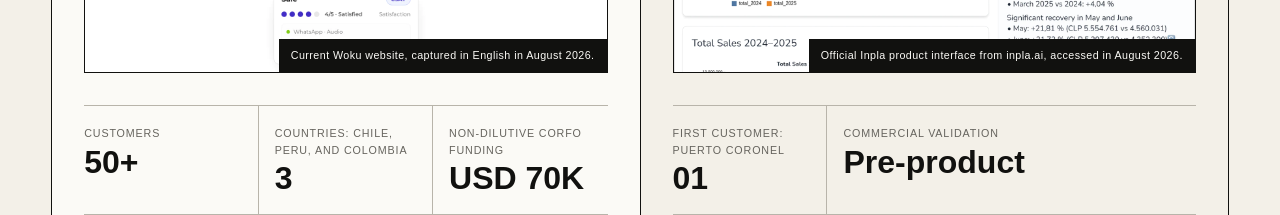
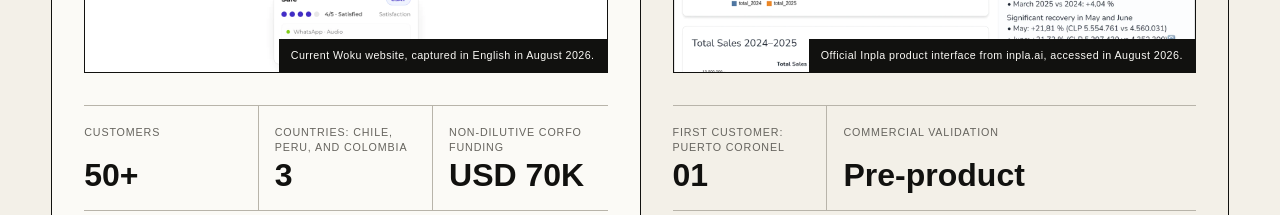
Before and after one commit to PauRiquelmee/pauriquelmee.github.io, a Next.js app: page / in a window 1280 px wide. Shown: the part 1840-2055 px from the top of the page. Built offline with nearby package versions, Linux system fonts and the light colour scheme; a web font is replaced by a local one.

Commit message:
💄 Align project metric values

```diff
--- a/src/app/globals.css
+++ b/src/app/globals.css
@@ -221,7 +221,7 @@
 .project-metrics div { padding: 1.2rem 1rem 1.2rem 0; border-right: 1px solid var(--line); }
 .project-metrics div:not(:first-child) { padding-left: 1rem; }
 .project-metrics div:last-child { border-right: 0; }
-.project-metrics dt { color: var(--muted); font-size: 0.67rem; letter-spacing: 0.08em; text-transform: uppercase; }
+.project-metrics dt { min-height: 2.7em; color: var(--muted); font-size: 0.67rem; letter-spacing: 0.08em; line-height: 1.35; text-transform: uppercase; }
 .project-metrics dd { margin-top: 0.3rem; font-family: var(--font-display); font-size: clamp(1.7rem, 2.5vw, 2.5rem); font-weight: 700; line-height: 1; white-space: nowrap; }
 
 .project-outcomes { display: grid; margin: 1.7rem 0; gap: 0.65rem; list-style: none; }
```
Also changed, not shown: 1 other file (tests, documents, lock files or other folders).
